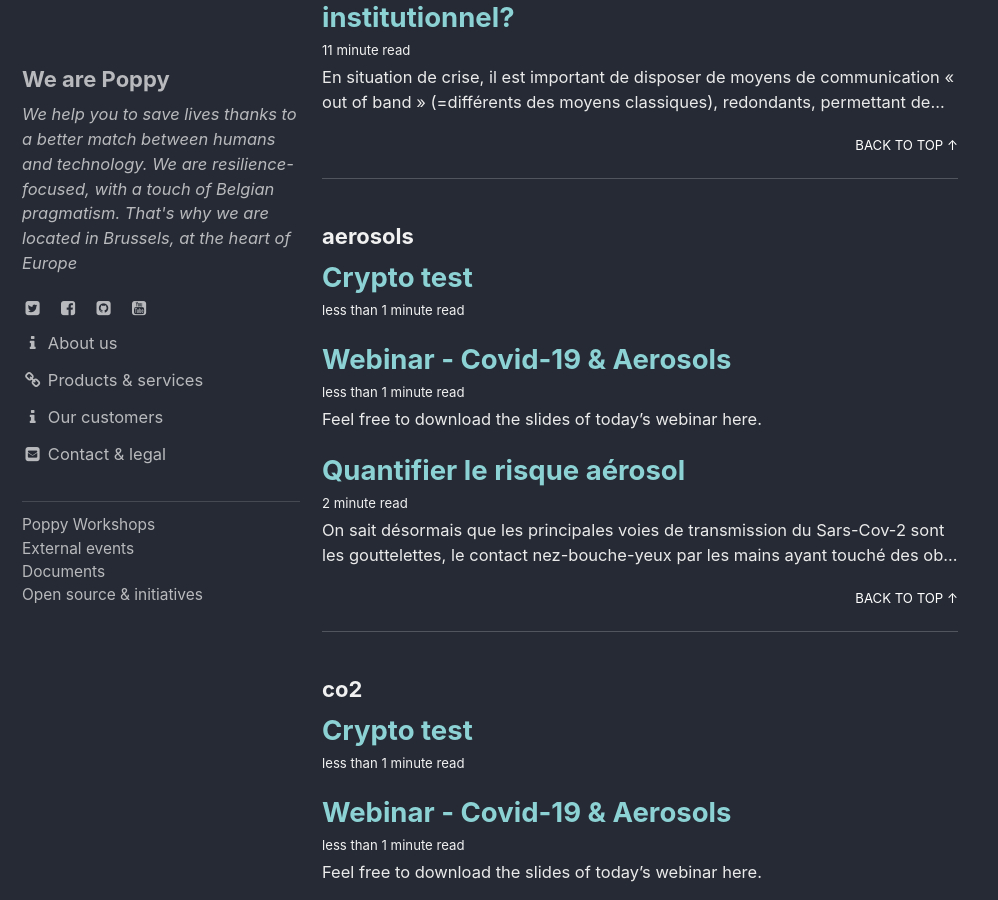
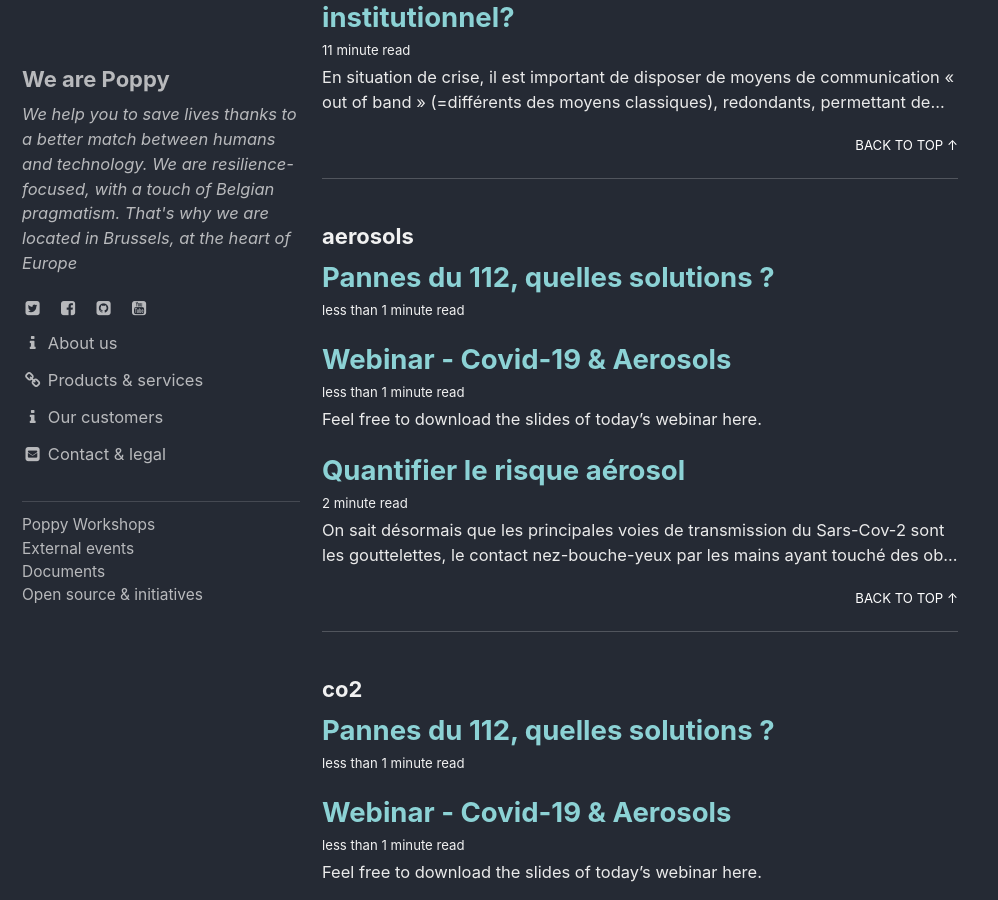
Before and after one commit to ccloquet/ccloquet.github.io, a Jekyll site: the page built from _pages/tag-archive.md, in a window 1280 px wide and 900 px high, scrolled down 12795 px. Shown: the whole window, without its empty margins (0-998 px from the left). Built offline with Jekyll 4.4.1, drawn with Linux system fonts in a browser that asks for light colours; cached includes are drawn as plain includes; some of the changed text lies outside the part shown.

Commit message:
Update 2021-01-25-crypt_test.md

```diff
--- a/_posts/2021-01-25-crypt_test.md
+++ b/_posts/2021-01-25-crypt_test.md
@@ -1,5 +1,5 @@
 ---
-title: "Crypto test"
+title: "Pannes du 112, quelles solutions ?"
 published: true
 tags: [tools,aerosols,covid19,co2,hepa,ach]
 ---
```
